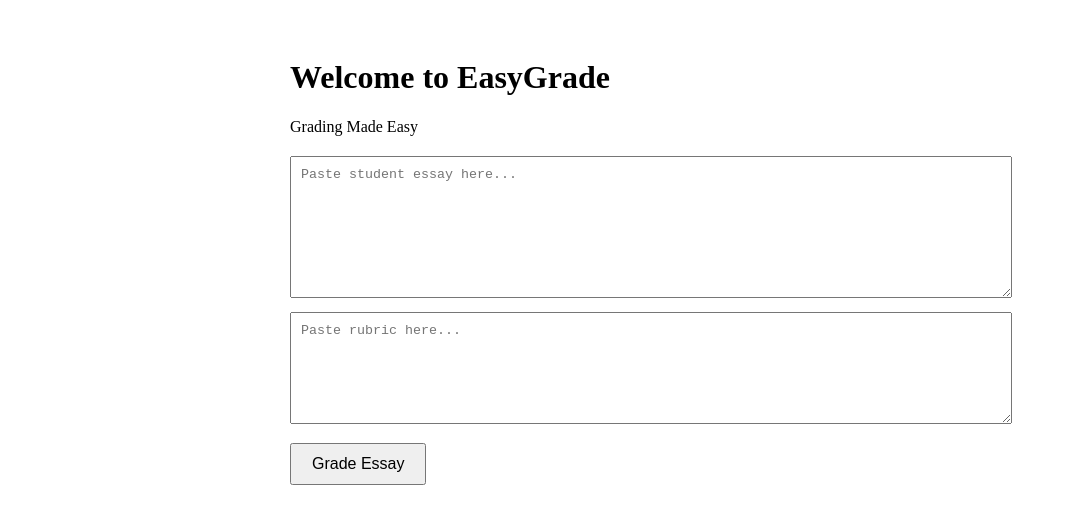
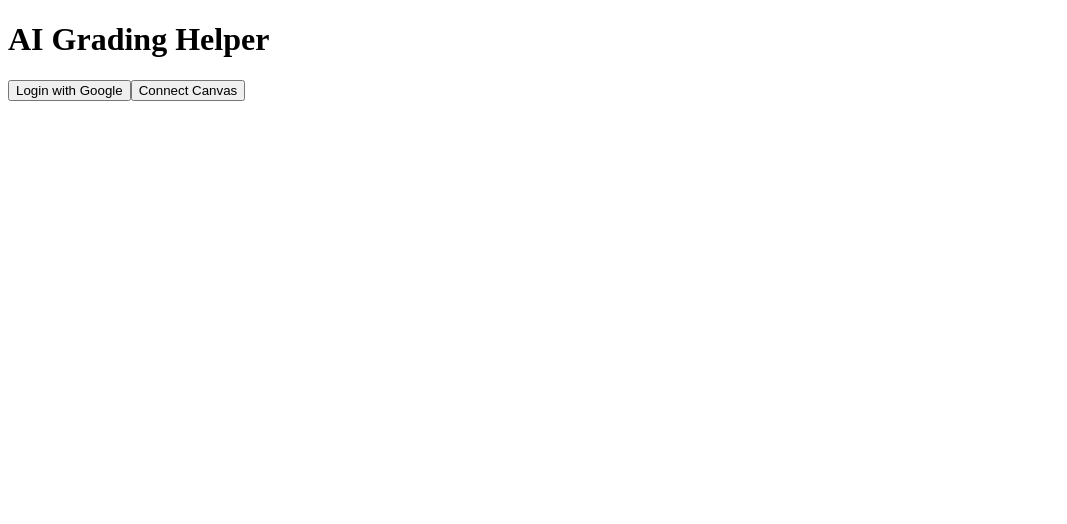
Before and after one commit to misaelvirgen/easygrade-frontend, a Next.js app: page / in a window 1280 px wide. Shown: the top 524 px of the page, without its empty margins (0-1067 px from the left). Built offline with nearby package versions, Linux system fonts and the light colour scheme.

Commit message:
Add files via upload

```diff
--- /dev/null
+++ b/next.config.js
@@ -0,0 +1,3 @@
+/** @type {import('next').NextConfig} */
+const nextConfig = { reactStrictMode: true }
+module.exports = nextConfig
--- /dev/null
+++ b/pages/_app.js
@@ -0,0 +1,12 @@
+import '../styles/globals.css';
+import { QueryClient, QueryClientProvider } from 'react-query';
+const queryClient = new QueryClient();
+
+function MyApp({ Component, pageProps }) {
+  return (
+    <QueryClientProvider client={queryClient}>
+      <Component {...pageProps} />
+    </QueryClientProvider>
+  );
+}
+export default MyApp;
--- a/pages/index.js
+++ b/pages/index.js
@@ -1,87 +1,22 @@
-import { useState } from "react";
+import React from 'react';
 
 export default function Home() {
-  const [essay, setEssay] = useState("");
-  const [rubric, setRubric] = useState("");
-  const [score, setScore] = useState(null);
-  const [feedback, setFeedback] = useState("");
-  const [loading, setLoading] = useState(false);
-
-  async function handleSubmit(e) {
-    e.preventDefault();
-    setLoading(true);
-
-    try {
-      const response = await fetch(
-        "https://easygrade-backend-ae2m.onrender.com/api/grade",
-        {
-          method: "POST",
-          headers: { "Content-Type": "application/json" },
-          body: JSON.stringify({
-            essay: essay,
-            rubric: rubric,
-          }),
-        }
-      );
-
-      const data = await response.json();
-
-      if (!response.ok) {
-        throw new Error(data.error || "Something went wrong.");
-      }
-
-      setScore(data.score);
-      setFeedback(data.feedback);
-    } catch (err) {
-      setFeedback("Error: " + err.message);
-    }
-
-    setLoading(false);
-  }
+  const handleGoogleLogin = () => alert("Google login clicked");
+  const handleCanvasToken = () => {
+    const token = prompt("Enter Canvas API Token:");
+    localStorage.setItem("canvas_token", token);
+    alert("Canvas token saved!");
+  };
 
   return (
-    <div style={{ padding: "30px", maxWidth: "700px", margin: "auto" }}>
-      <h1>Welcome to EasyGrade</h1>
-      <p>Grading Made Easy</p>
-
-      <form onSubmit={handleSubmit} style={{ marginTop: "20px" }}>
-        <textarea
-          value={essay}
-          onChange={(e) => setEssay(e.target.value)}
-          placeholder="Paste student essay here..."
-          rows={8}
-          style={{ width: "100%", padding: "10px" }}
-        />
-
-        <textarea
-          value={rubric}
-          onChange={(e) => setRubric(e.target.value)}
-          placeholder="Paste rubric here..."
-          rows={6}
-          style={{ width: "100%", padding: "10px", marginTop: "10px" }}
-        />
-
-        <button
-          type="submit"
-          disabled={loading}
-          style={{
-            marginTop: "15px",
-            padding: "10px 20px",
-            fontSize: "16px",
-            cursor: "pointer",
-          }}
-        >
-          {loading ? "Grading..." : "Grade Essay"}
-        </button>
-      </form>
-
-      {score !== null && (
-        <div style={{ marginTop: "20px" }}>
-          <h2>Score: {score}/100</h2>
-          <h3>Feedback:</h3>
-          <p>{feedback}</p>
-        </div>
-      )}
+    <div className="min-h-screen flex flex-col items-center justify-center bg-gray-50">
+      <h1 className="text-3xl font-bold mb-6">AI Grading Helper</h1>
+      <button onClick={handleGoogleLogin} className="bg-blue-600 text-white px-6 py-2 rounded mb-4">
+        Login with Google
+      </button>
+      <button onClick={handleCanvasToken} className="bg-green-600 text-white px-6 py-2 rounded">
+        Connect Canvas
+      </button>
     </div>
   );
 }
--- /dev/null
+++ b/utils/stripe.js
@@ -0,0 +1,2 @@
+import { loadStripe } from "@stripe/stripe-js";
+export const stripePromise = loadStripe(process.env.NEXT_PUBLIC_STRIPE_PUBLISHABLE_KEY);
```
Also changed, not shown: package.json (+10 -3 lines), services/apiService.js (added, +14 -0 lines), services/lmsService.js (added, +12 -0 lines), styles/globals.css (added).
